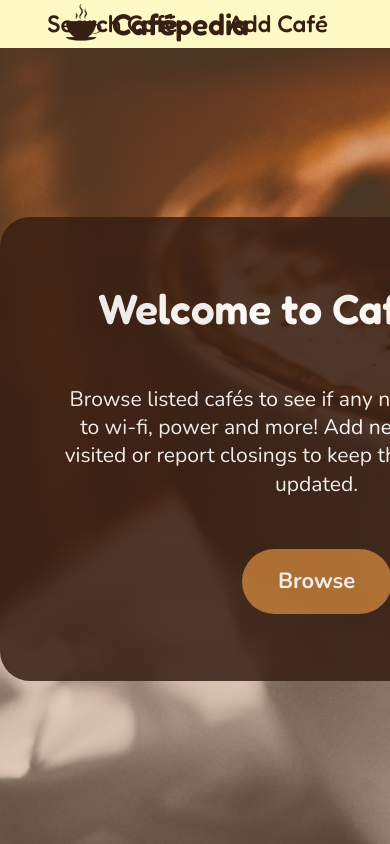
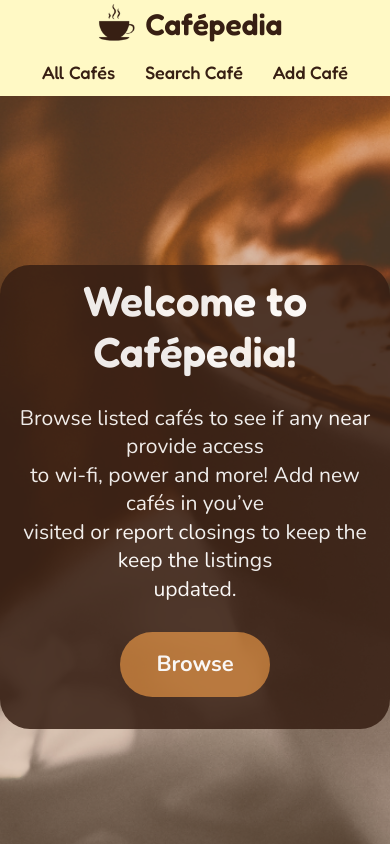
Before and after one commit to BolognaKenshin/cafe_wifi_site, a Flask app: page / in a window 390 px wide; the page is wider, and only the part inside the window is pictured. Run offline with Flask 3, Linux system fonts and the light colour scheme; some libraries are stand-ins or nearby versions.

Commit message:
Repair Branch - Home page fixed for responsive design

```diff
--- a/static/css/styles.css
+++ b/static/css/styles.css
@@ -115,7 +115,6 @@ html, body {
 #coffee-cup {
     width: 40px;
     height: 40px;
-    margin-left: 50px;
     margin-bottom: 5px;
 }
 
@@ -149,6 +148,7 @@ html, body {
     height: 65px;
     highlight-color: white;
     font-size: 22px;
+    margin-bottom: 20px;
 }
 
 .homepage-btn:hover {
@@ -157,8 +157,8 @@ html, body {
 }
 
 #home-page-text {
-    margin-bottom: 6vh;
-    margin-top: 5vh;
+    margin-bottom: 8%;
+    margin-top: 5%;
 }
 
 #home-page-welcome{
@@ -168,8 +168,8 @@ html, body {
     align-items: center;
     justify-content: center;
     flex-direction: column;
-    width: 75vh;
-    height: 55vh;
+    max-width: 720px;
+    min-height: 55vh;
     margin-top: 20vh;
     opacity: 0.9;
     text-align: center;
@@ -212,11 +212,19 @@ li {
     justify-content: start;
     align-items: center;
     height: 3em;
+    padding-left: 50px;
+}
+
+@media (max-width: 768px) {
+    #nav-logo-div {
+        justify-content: center;
+        padding-left: 0px;
+    }
 }
 
 #nav-links-div{
     display: flex;
-    justify-content: end;
+    justify-content: space-evenly;
     align-items: center;
     height: 3em;
 }
@@ -265,7 +273,6 @@ li {
 #top-bar {
     background-color: #fff9c5;
     width: 100%;
-    height: 3em;
 }
 
 
@@ -273,9 +280,8 @@ li {
     color: #371f13;
     text-decoration: none;
     font-family: "Fredoka";
-    font-size: 24px;
+    font-size: 18px;
     font-weight: 500;
-    margin-right: 50px;
     white-space: nowrap;
 }
 
@@ -296,7 +302,6 @@ li {
     color: #b67233;
 }
 
-
 #welcome-text {
     color: white;
     font-family: "Fredoka";
--- a/templates/header.html
+++ b/templates/header.html
@@ -2,6 +2,7 @@
 <html lang="en">
 <head>
     <meta charset="UTF-8">
+    <meta name="viewport" content="width=device-width, initial-scale=1.0">
     <title>Cafépedia</title>
     <!-- Bootstrap -->
         {{ bootstrap.load_css() }}
@@ -15,11 +16,11 @@
 <body id="{{ content_id }}">
     <div class="container-fluid" id="top-bar">
         <div class="row">
-            <div id="nav-logo-div" class="col-9 col-xl-8 col-lg-7 col-md-6 col-sm-5">
+            <div id="nav-logo-div" class="col-xl-9 col-lg-7 col-md-6 col-sm-12">
                 <img src="/static/assets/img/coffee-cup.png" alt="Steaming coffee cup" id="coffee-cup">
                 <a id="top-bar-title" href="{{ url_for('home') }}">Cafépedia</a>
             </div>
-            <div id="nav-links-div" class="col-3 col-xl-4 col-lg-5 col-md-6">
+            <div id="nav-links-div" class="col-xl-3 col-lg-5 col-md-6 col-sm-12">
                 <a class="top-bar-link" href="{{ url_for ('get_all_cafes') }}">All Cafés</a>
                 <a class="top-bar-link" href="{{ url_for ('search_cafe') }}">Search Café</a>
                 <a class="top-bar-link" href="{{ url_for ('add_cafe') }}">Add Café</a>
```
